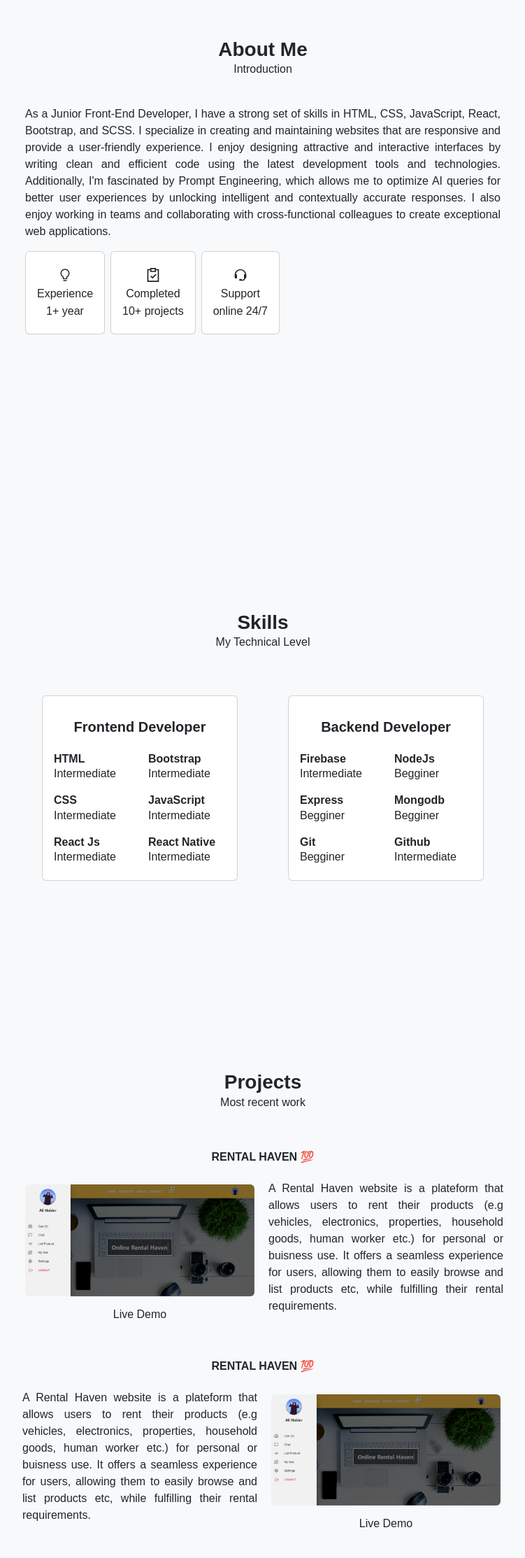
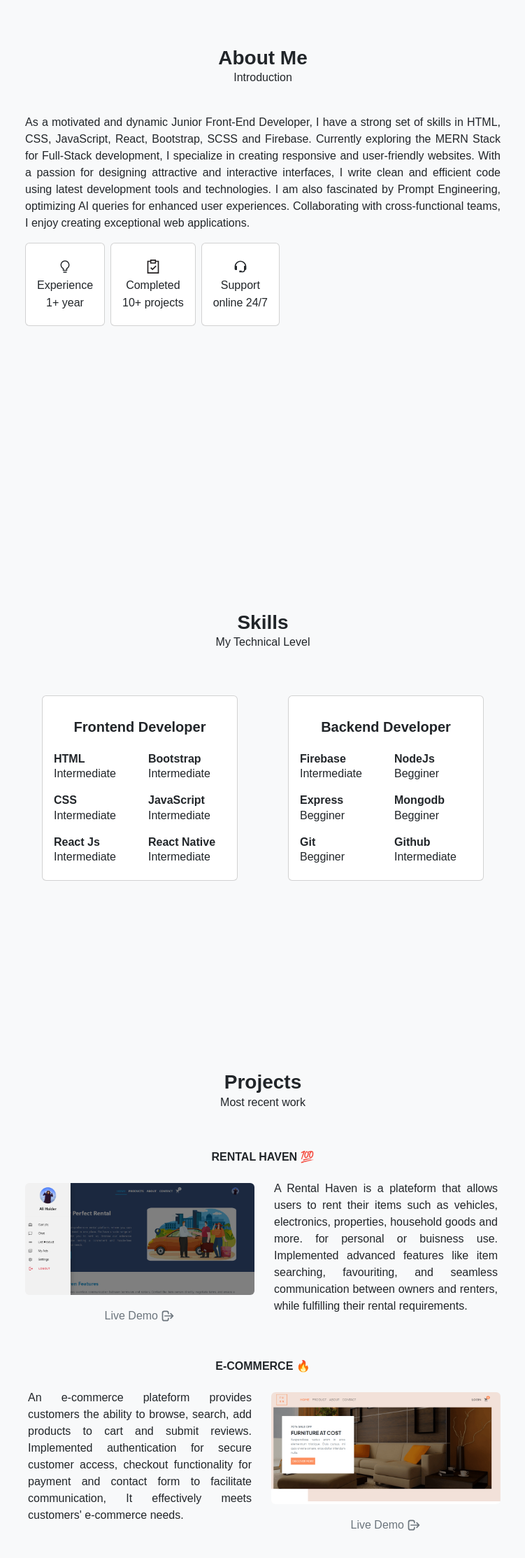
Before and after one commit to abmanan12/react-portfolio, a React (Create React App) app: page / in a window 1280 px wide. Shown: the part 960-3187 px from the top of the page at 70% size, without its empty margins (264-1015 px from the left). Built offline with nearby package versions, Linux system fonts and the light colour scheme; a web font is replaced by a local one.

Commit message:
first commit

```diff
--- a/src/components/About.js
+++ b/src/components/About.js
@@ -46,13 +46,12 @@ export default function About() {
 
           <div className="px-2 px-sm-0">
             <motion.p variants={animationVariants} animate={controls} transition={{ duration: 2, delay: 0.25, }} initial='hidden'
-              style={{ textAlign: 'justify' }}>As a Junior Front-End Developer, I have a strong set of skills in HTML, CSS,
-              JavaScript, React, Bootstrap, and SCSS. I specialize in creating and maintaining websites that are responsive
-              and provide a user-friendly experience. I enjoy designing attractive and interactive interfaces by writing
-              clean and efficient code using the latest development tools and technologies. Additionally, I'm fascinated by
-              Prompt Engineering, which allows me to optimize AI queries for better user experiences by unlocking intelligent
-              and contextually accurate responses. I also enjoy working in teams and collaborating with cross-functional
-              colleagues to create exceptional web applications.</motion.p>
+              style={{ textAlign: 'justify' }}>As a motivated and dynamic Junior Front-End Developer, I have a strong set of
+              skills in HTML, CSS, JavaScript, React, Bootstrap, SCSS and Firebase. Currently exploring the MERN Stack for
+              Full-Stack development, I specialize in creating responsive and user-friendly websites. With a passion for
+              designing attractive and interactive interfaces, I write clean and efficient code using latest development
+              tools and technologies. I am also fascinated by Prompt Engineering, optimizing AI queries for enhanced user
+              experiences. Collaborating with cross-functional teams, I enjoy creating exceptional web applications.</motion.p>
           </div>
 
           <motion.div className="d-flex about-card gap-2 mx-2 mx-sm-0"
--- a/src/components/Header.js
+++ b/src/components/Header.js
@@ -37,7 +37,7 @@ export default function Header() {
 
                     <div className="collapse navbar-collapse" id="navbarSupportedContent">
 
-                        <motion.ul className="navbar-nav ms-auto mb-2 mb-lg-0"
+                        <ul className="navbar-nav ms-auto mb-2 mb-lg-0"
                             variants={animationVariants} animate={controls} transition={{ duration: 2, delay: 0.25, }} initial='hidden'>
                             <li className="nav-item">
                                 <a className="nav-link" href="#hero">Home</a>
@@ -54,7 +54,7 @@ export default function Header() {
                             <li className="nav-item">
                                 <a className="nav-link" href="#contect">Contact</a>
                             </li>
-                        </motion.ul>
+                        </ul>
 
                     </div>
                 </div>
--- a/src/components/Hero.js
+++ b/src/components/Hero.js
@@ -1,6 +1,6 @@
 import React, { useEffect, useRef } from 'react';
 
-import resume from './resume.pdf'
+import resume from './abdul-manan.pdf'
 import { motion, useAnimation, useInView } from 'framer-motion';
 
 import { HiOutlineDocumentDuplicate } from 'react-icons/hi';
--- a/src/components/Project1.js
+++ b/src/components/Project1.js
@@ -1,6 +1,7 @@
 import React, { useEffect, useRef } from 'react';
 
 import { motion, useAnimation, useInView } from 'framer-motion';
+import { HiOutlineLogout } from 'react-icons/hi';
 
 export default function Project1() {
 
@@ -39,16 +40,19 @@ export default function Project1() {
 
                         <motion.div className="col-12 col-sm-6 text-center"
                             variants={animationVariants} animate={controls} transition={{ duration: 2, delay: 0.25, }} initial='hidden'>
-                            <img src="assets/Capture.png" className='project-img rounded' alt="network_error" />
-                            <h6 className='mt-3 mb-3 mb-sm-0 demo'>Live Demo</h6>
+                            <img src="assets/rental-haven.png" className='project-img rounded' alt="network_error" />
+                            <h6 className='my-3 mb-sm-0 demo'>
+                                <a href="https://rental-haven-a82b8.web.app/" target="_blank" rel="noopener noreferrer">
+                                    Live Demo <span className='fs-5'>{<HiOutlineLogout />}</span></a>
+                            </h6>
                         </motion.div>
 
-                        <motion.div className="col-12 col-sm-6 px-4 px-sm-2"
+                        <motion.div className="col-12 col-sm-6 px-3"
                             variants={animationCard} animate={controls} transition={{ duration: 2, delay: 0.25, }} initial='hidden'>
-                            <p style={{ textAlign: 'justify' }}>A Rental Haven website is a plateform that allows users to
-                                rent their products (e.g vehicles, electronics, properties, household goods, human worker etc.)
-                                for personal or buisness use. It offers a seamless experience for users, allowing them to easily
-                                browse and list products etc, while fulfilling their rental requirements.
+                            <p style={{ textAlign: 'justify' }}>A Rental Haven is a plateform that allows users to
+                                rent their items such as vehicles, electronics, properties, household goods and more.
+                                for personal or buisness use. Implemented advanced features like item searching, favouriting, and
+                                seamless communication between owners and renters, while fulfilling their rental requirements.
                             </p>
                         </motion.div>
 
--- a/src/components/Project2.js
+++ b/src/components/Project2.js
@@ -1,6 +1,7 @@
 import React, { useEffect, useRef } from 'react';
 
 import { motion, useAnimation, useInView } from 'framer-motion';
+import { HiOutlineLogout } from 'react-icons/hi';
 
 export default function Project2() {
 
@@ -36,20 +37,23 @@ export default function Project2() {
                 <div className="container content-width">
                     <div className="row flex-sm-row-reverse contentCenter text-center" ref={animateRef}>
 
-                        <h6 className='fw-bold mb-4'>RENTAL HAVEN &#128175;</h6>
+                        <h6 className='fw-bold mb-4'>E-COMMERCE &#128293;</h6>
 
                         <motion.div className="col-12 col-sm-6 text-center"
                             variants={animationVariants} animate={controls} transition={{ duration: 2, delay: 0.25, }} initial='hidden'>
-                            <img src="assets/Capture.png" className='project-img rounded' alt="network_error" />
-                            <h6 className='mt-3 mb-3 mb-sm-0 demo'>Live Demo</h6>
+                            <img src="assets/ecommerce.png" className='project-img rounded' alt="network_error" />
+                            <h6 className='my-3 mb-sm-0 demo'>
+                                <a href="https://ecommerce-app-a0516.web.app/" target="_blank" rel="noopener noreferrer">
+                                    Live Demo <span className='fs-5'>{<HiOutlineLogout />}</span></a>
+                            </h6>
                         </motion.div>
 
-                        <motion.div className="col-12 col-sm-6 px-4 px-sm-2"
+                        <motion.div className="col-12 col-sm-6 px-3"
                             variants={animationCard} animate={controls} transition={{ duration: 2, delay: 0.25, }} initial='hidden'>
-                            <p style={{ textAlign: 'justify' }}>A Rental Haven website is a plateform that allows users to
-                                rent their products (e.g vehicles, electronics, properties, household goods, human worker etc.)
-                                for personal or buisness use. It offers a seamless experience for users, allowing them to easily
-                                browse and list products etc, while fulfilling their rental requirements.
+                            <p style={{ textAlign: 'justify' }}>An e-commerce plateform provides customers the ability to browse,
+                                search, add products to cart and submit reviews. Implemented authentication for secure customer access,
+                                checkout functionality for payment and contact form to facilitate communication, It effectively meets
+                                customers' e-commerce needs.
                             </p>
                         </motion.div>
 
--- a/src/scss/_projects.scss
+++ b/src/scss/_projects.scss
@@ -1,5 +1,9 @@
 .demo {
     cursor: pointer;
+    a{
+        text-decoration: none;
+        color: $secondary;
+    }
 }
 
 @media screen and (max-width: 1200px) {
```
Also changed, not shown: 1 other file (tests, documents, lock files or other folders).
